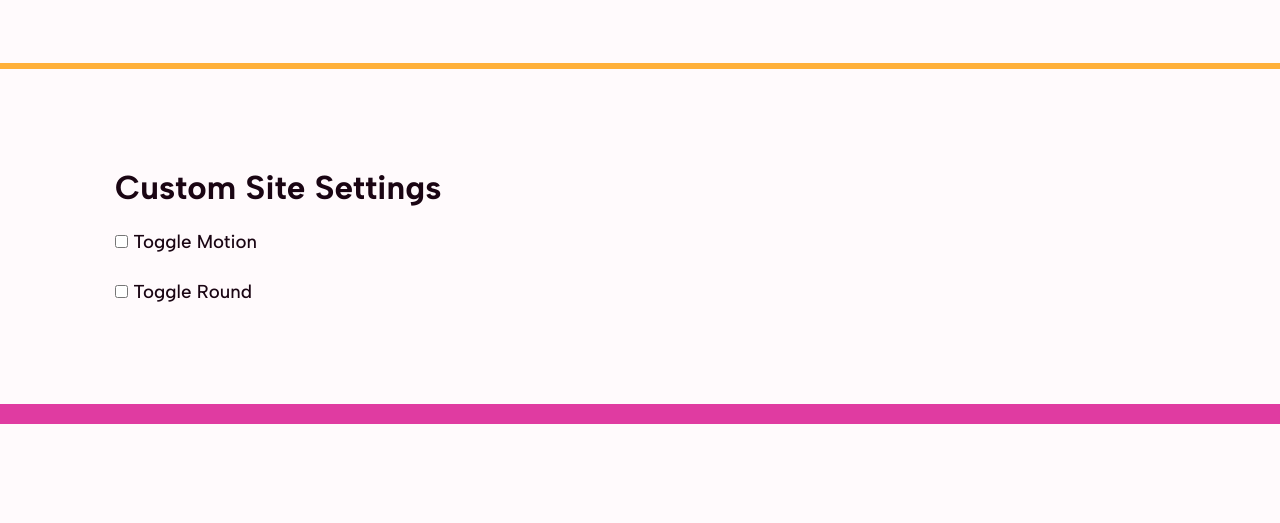
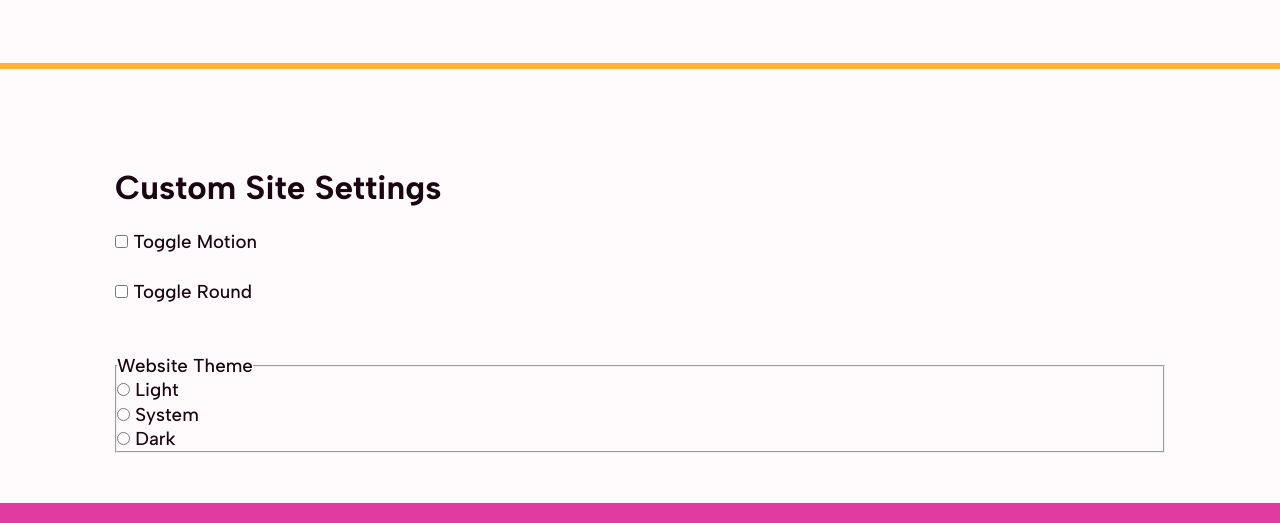
Before and after one commit to markpackham/CustomSiteThemePicker, a website built with Vite: page index.html in a window 1280 px wide. Shown: the part 1462-1985 px from the top of the page. Before the commit the page ends 1886 px from the top, so only its background shows below. Built offline with nearby package versions, Linux system fonts and the light colour scheme; some packages are replaced by stand-ins of ours.

Commit message:
add radio buttons
https://youtu.be/MAtfzY8AyH0?t=130

```diff
--- a/index.html
+++ b/index.html
@@ -105,7 +105,23 @@
                 <label for="round">Toggle Round</label>
               </div>
             </div>
-            <div class="stack"></div>
+            <div class="stack">
+              <fieldset class="radio-wrapper">
+                <legend>Website Theme</legend>
+                <div class="radio">
+                  <input type="radio" name="theme" id="light">
+                  <label for="light">Light</label>
+                </div>
+                <div class="radio">
+                  <input type="radio" name="theme" id="system">
+                  <label for="light">System</label>
+                </div>
+                <div class="radio">
+                  <input type="radio" name="theme" id="dark">
+                  <label for="dark">Dark</label>
+                </div>
+              </fieldset>
+            </div>
           </div>
         </div>
       </aside>
```
